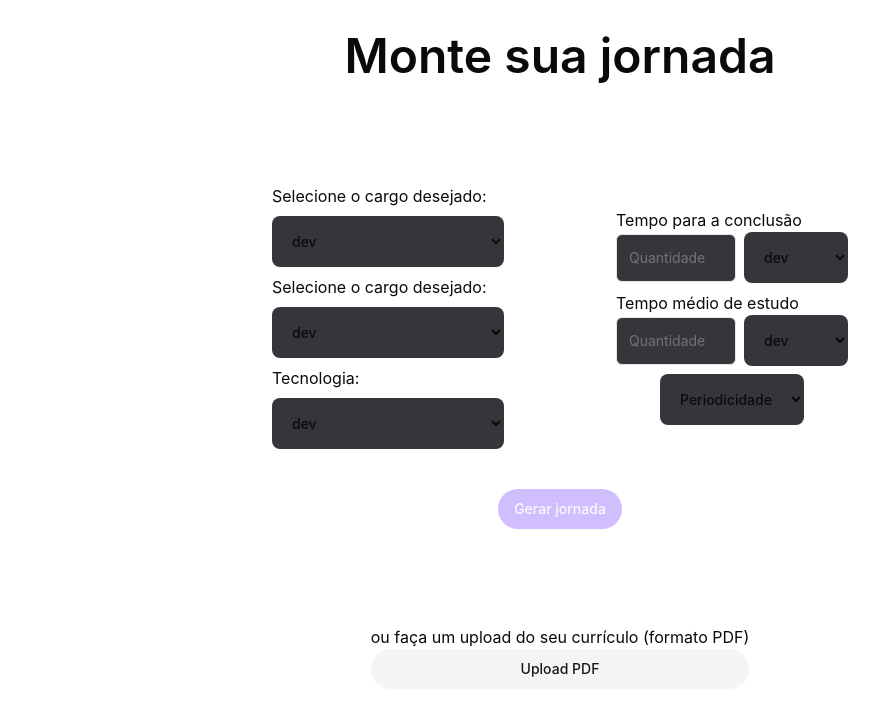
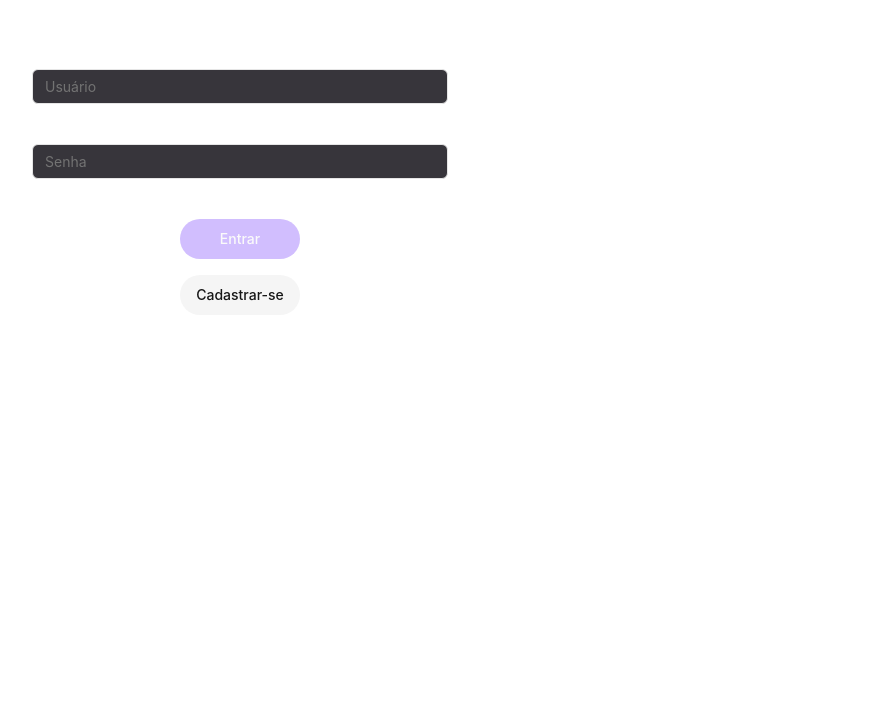
Before and after one commit to thiagomeller/devJourney, a React (Vite) app: page / in a window 1280 px wide. Shown: the top 716 px of the page, without its empty margins (80-959 px from the left). Built offline with nearby package versions, Linux system fonts and the light colour scheme.

Commit message:
Add rotas

```diff
--- a/src/App.tsx
+++ b/src/App.tsx
@@ -1,16 +1,20 @@
 import { ThemeProvider } from "./components/ThemeProvider";
 import { Interview } from "./pages/Interview";
+import { BrowserRouter as Router, Route, Routes } from 'react-router-dom';
 import { Login } from "./pages/Login";
 import { Roadmap } from "./pages/Roadmap";
 
 function App() {
   return (
     <ThemeProvider>
-      <div className="w-full h-full">
-        {/* <Login /> */}
-        <Interview />
-        {/*  <Roadmap /> */}
-      </div>
+      <Router>
+        <Routes>
+          <Route path="/" element={<Login />} />
+          <Route path="/Interview" element={<Interview />} />
+          <Route path="/Roadmap" element={<Roadmap />} />
+          <Route path="*" element={<h1>404 - Page Not Found</h1>} />
+        </Routes>
+      </Router>
     </ThemeProvider>
   );
 }
--- a/src/pages/Interview/index.tsx
+++ b/src/pages/Interview/index.tsx
@@ -1,8 +1,15 @@
 import { Button } from "@/components/Button";
 import { Input } from "@/components/Input";
 import Select from "@/components/Select";
+import { useNavigate } from 'react-router-dom';
 
 export function Interview() {
+  const navigate = useNavigate();
+
+  const handleNavigate = () => {
+    navigate('/Roadmap');
+  };
+
   return (
     <div className="flex flex-1 h-full justify-center items-center">
       <div className="flex flex-col justify-self-center bg-secondBackground items-center justify-center rounded-sm px-8 py-8 w-1/2 h-auto gap-10">
@@ -45,7 +52,7 @@ export function Interview() {
             </div>
           </div>
         </div>
-        <Button>Gerar jornada</Button>
+        <Button onClick={handleNavigate}>Gerar jornada</Button>
         <div className="flex flex-col px-8 my-14">
           <label className="block text-center">
             ou faça um upload do seu currículo (formato PDF)
--- a/src/pages/Login/index.tsx
+++ b/src/pages/Login/index.tsx
@@ -1,7 +1,16 @@
 import { Button } from "@/components/Button";
 import { Input } from "@/components/Input";
+import { useNavigate } from 'react-router-dom';
+
 
 export function Login() {
+  const navigate = useNavigate();
+
+  const handleNavigate = () => {
+    navigate('/Interview');
+  };
+
+
   return (
     <>
       <div className="flex flex-col bg-secondBackground items-center justify-center rounded-sm px-28 py-32 max-w-screen-sm max-h-96 gap-10">
@@ -9,7 +18,7 @@ export function Login() {
         <Input placeholder="Usuário" />
         <Input placeholder="Senha" type="password" />
         <div className="flex flex-col gap-4 px-8">
-          <Button>Entrar</Button>
+          <Button onClick={handleNavigate}>Entrar</Button>
           <Button variant="secondary">Cadastrar-se</Button>
         </div>
       </div>
```
